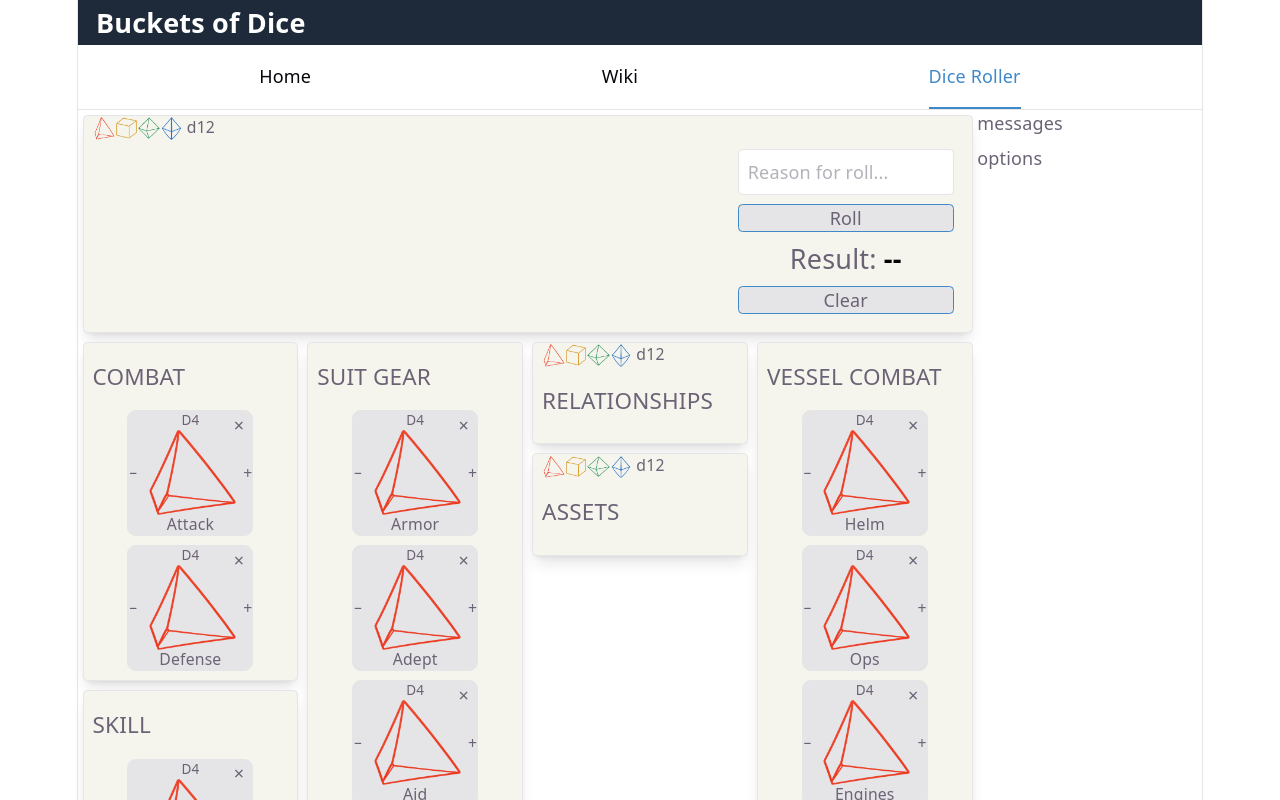
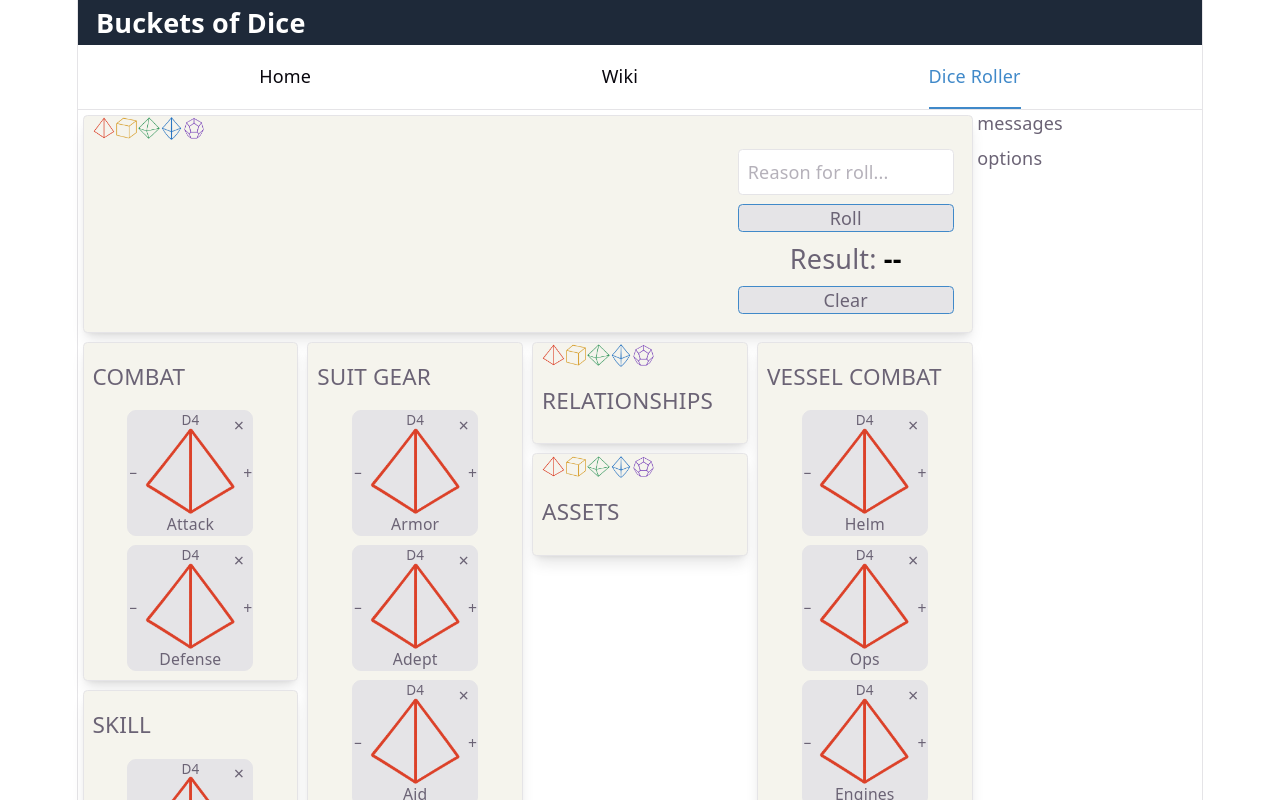
Before and after one commit to jairusaurus-rex/buckets-of-dice, a React (Vite) app: page /dice-app in a window 1280 px wide. Shown: the top 800 px of the page. Built offline with nearby package versions, Linux system fonts and the light colour scheme.

Commit message:
feat: add d12 dice image and update AddDiceByRank and DiceCard components to include d12 functionality

```diff
--- a/src/pages/dice-roller/AddDiceByRank.tsx
+++ b/src/pages/dice-roller/AddDiceByRank.tsx
@@ -2,6 +2,7 @@
 import d6 from "../../assets/images/dice/d6.png";
 import d8 from "../../assets/images/dice/d8.png";
 import d10 from "../../assets/images/dice/d10.png";
+import d12 from "../../assets/images/dice/d12.png";
 
 
 type AddDiceByRankProps = {
@@ -44,7 +45,14 @@
                     className="cursor-pointer h-5 w-5 inline-block"
                 />
             </span>
-            <span role="button" onClick={() => addDice(12)} className="cursor-pointer"> d12 </span>
+            <span >
+                <img role="button"
+                    onClick={() => addDice(12)}
+                    src={d12}
+                    alt={`d12`}
+                    className="cursor-pointer h-5 w-5 inline-block"
+                />
+            </span>
         </div>
     );
 }
--- a/src/pages/dice-roller/DiceCard.tsx
+++ b/src/pages/dice-roller/DiceCard.tsx
@@ -3,6 +3,7 @@
 import d6 from "../../assets/images/dice/d6.png";
 import d8 from "../../assets/images/dice/d8.png";
 import d10 from "../../assets/images/dice/d10.png";
+import d12 from "../../assets/images/dice/d12.png";
 
 type DieCardProps = {
   die: DiceType;
@@ -124,7 +125,7 @@
         >
           <img
             src={
-              die.rank === 4 ? d4 : die.rank === 6 ? d6 : die.rank === 8 ? d8 :  d10 }
+              die.rank === 4 ? d4 : die.rank === 6 ? d6 : die.rank === 8 ? d8 : die.rank === 10 ? d10 : d12 }
             alt={`D${die.rank}`}
             className="
               h-full
```
Also changed, not shown: src/assets/images/dice/d12.png (added), src/assets/images/dice/d4.png.
